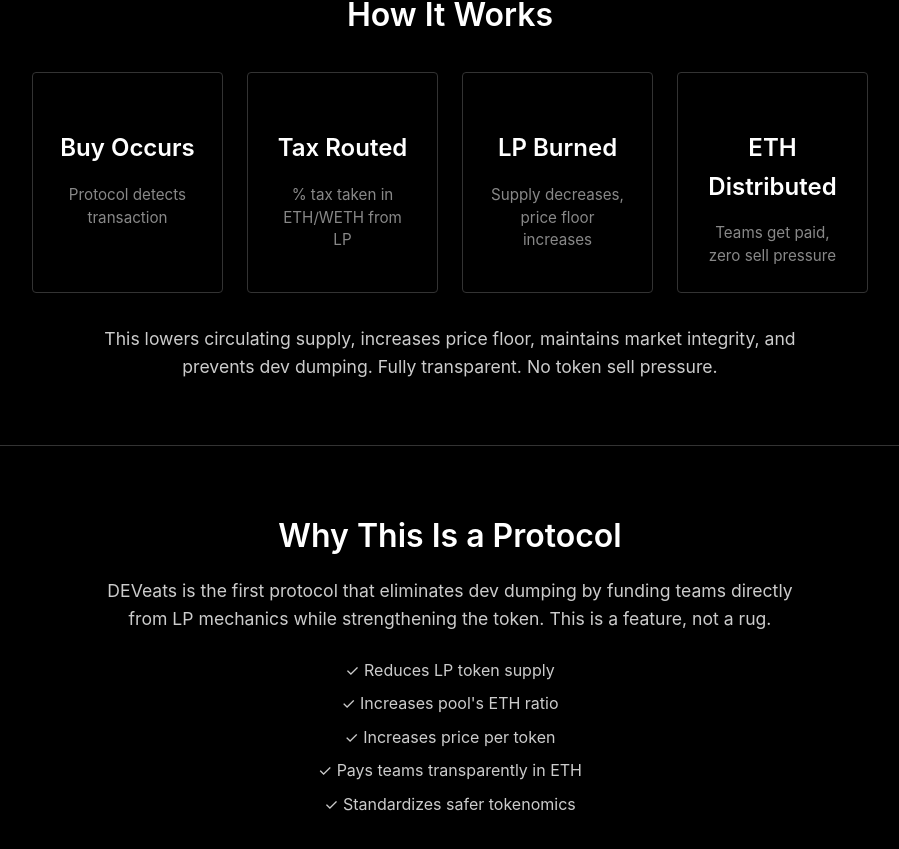
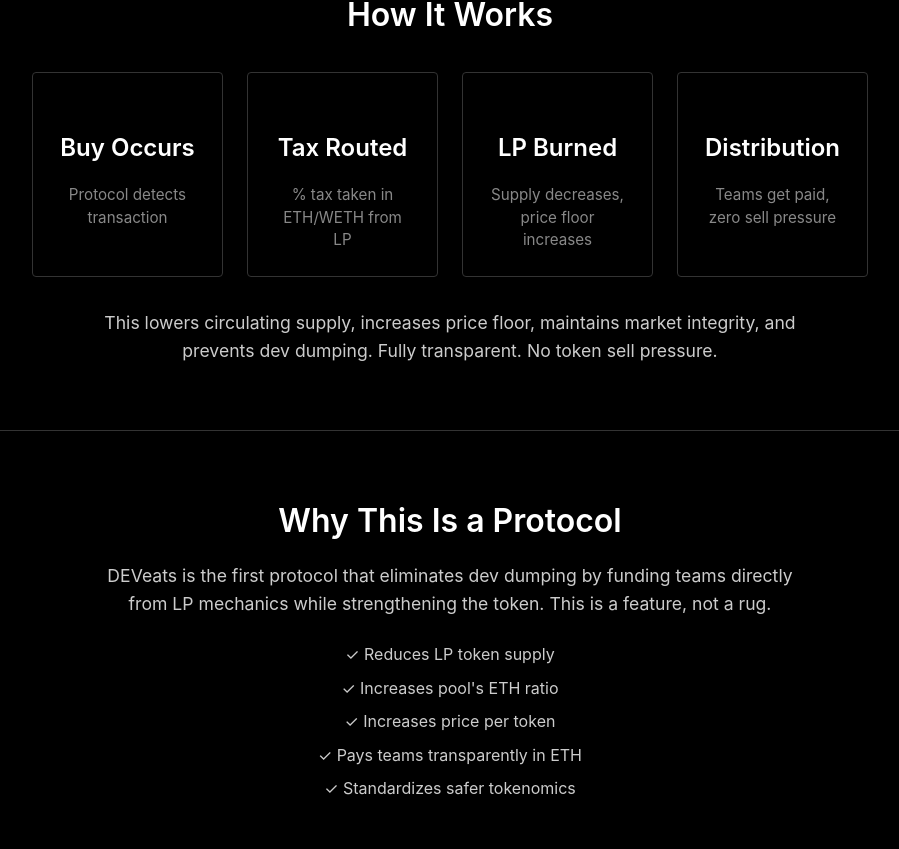
Before and after one commit to NFTcolumn/deveats-website, a React (Vite) app: page / in a window 1280 px wide. Shown: the part 1011-1860 px from the top of the page, without its empty margins (190-1089 px from the left). Built offline with nearby package versions, Linux system fonts and the light colour scheme.

Commit message:
Change 'ETH Distributed' to 'Distribution'

```diff
--- a/src/App.jsx
+++ b/src/App.jsx
@@ -65,7 +65,7 @@
               <p>Supply decreases, price floor increases</p>
             </div>
             <div>
-              <h3>ETH Distributed</h3>
+              <h3>Distribution</h3>
               <p>Teams get paid, zero sell pressure</p>
             </div>
           </div>
```
